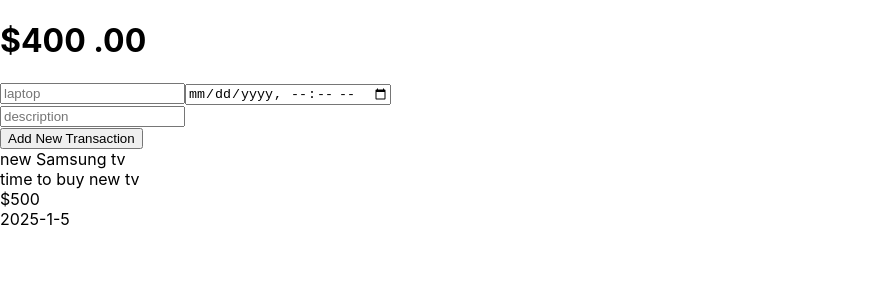
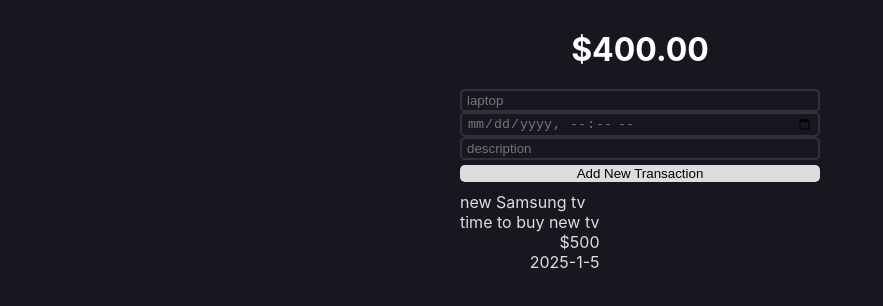
Before and after one commit to joswin18/Money-Tracker, a React (Create React App) app: page / in a window 1280 px wide. Shown: the top 306 px of the page, without its empty margins (0-883 px from the left). Built offline with nearby package versions, Linux system fonts and the light colour scheme.

Commit message:
inital commit

```diff
--- a/src/App.css
+++ b/src/App.css
@@ -1,3 +1,77 @@
+*{
+  box-sizing: border-box;
+}
+
+body{
+  background-color: #17181f;
+  color: #ddd;
+}
+
+main{
+  max-width: 360px;
+  margin: 30px auto;
+}
+
+h1{
+  text-align: center;
+  color: #fff;
+  margin: 0;
+}
+
+form{
+  margin-top: 20px;
+
+}
+
+form input{
+  width: 100%;
+  background-color: transparent;
+  color: #ddd;
+  border: 2px solid #30313d;
+  padding:2px 5px;
+  border-radius: 5px;
+}
+
+form input[type="datetime-local"]{
+  color: #777;
+}
+
+form div.basics{
+  display: flex;
+  gap: 5px;
+  margin-bottom: 5px;
+}
+
+form button{
+  width: 100%;
+  margin-top: 5px;
+  border: 0;
+  border-radius: 5px;
+  background-color: #ddd;
+}
+
+div.transactions{
+  margin-top: 5px;
+}
+
+div.transactions{
+  display: flex;
+  justify-content: space-between;
+  padding: 5px 0;
+}
+
+div.transaction div.name{
+  font-size: 1.2rem;
+}
+
+div.transaction div.description{
+  font-size: .7rem;
+  color: #888;
+}
+
+div.right{
+  text-align: right;
+}
 
 
 /* .App {
--- a/src/App.js
+++ b/src/App.js
@@ -4,7 +4,7 @@
 function App() {
   return (
     <main>
-      <h1>$400 <span>.00</span></h1>
+      <h1>$400<span>.00</span></h1>
       <form>
         <div>
         <input type='text'placeholder={'laptop'}/>
```
